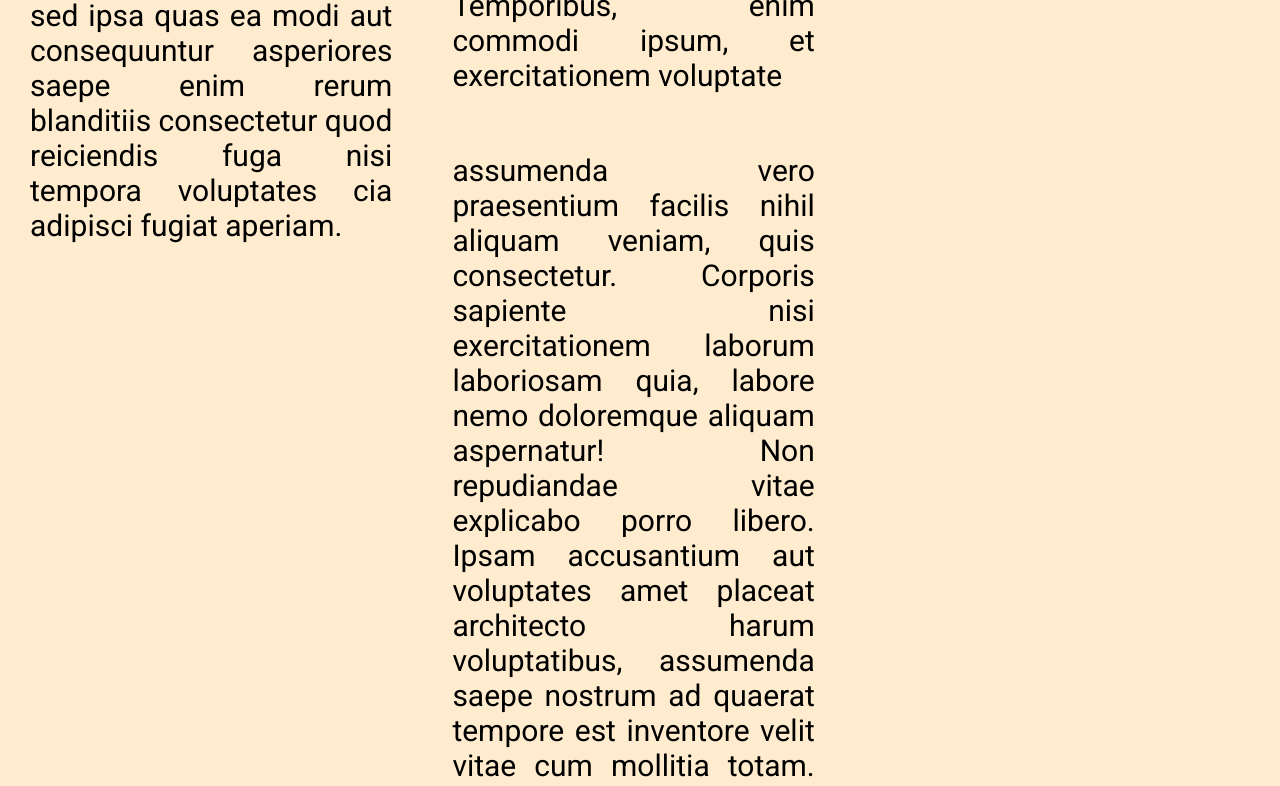
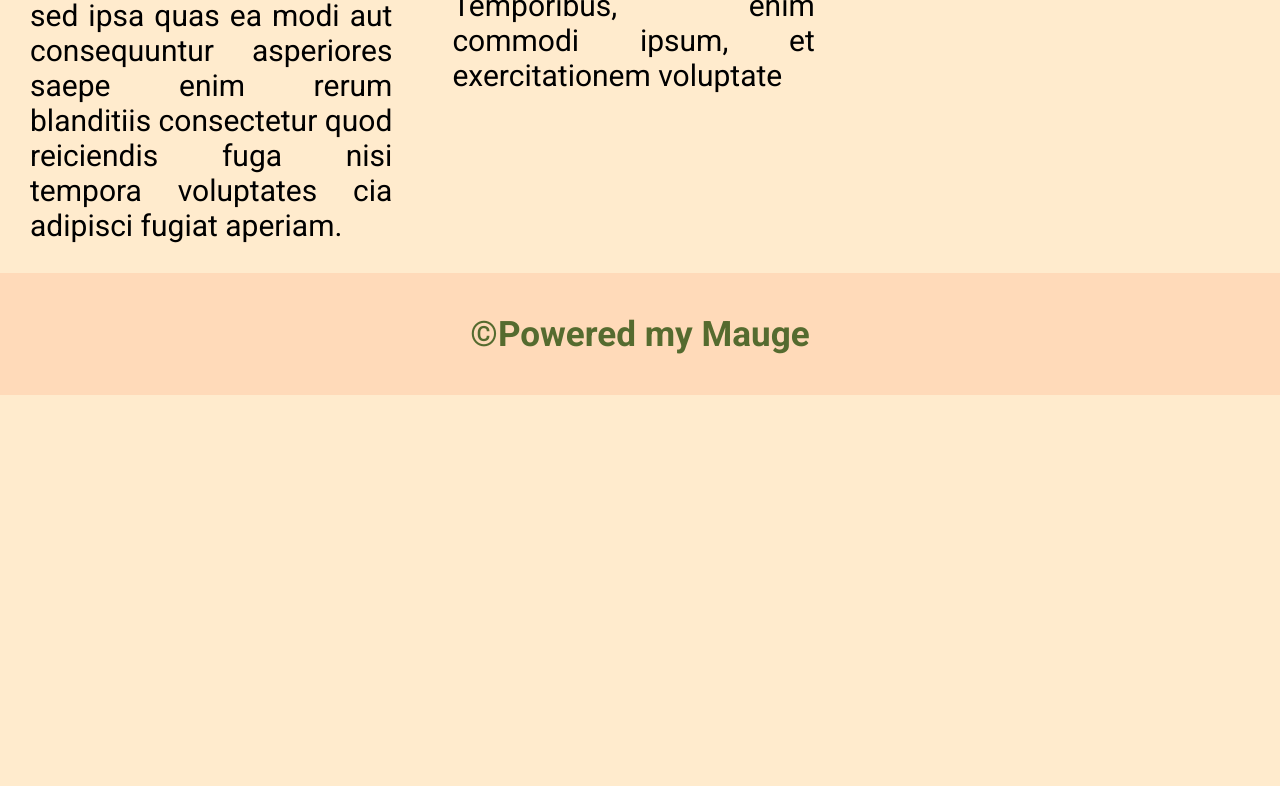
Before and after one commit to maugedamy/LunaSerena-DamyEugenia, a plain HTML site: page index.html in a window 1280 px wide. Shown: the part 3220-4006 px from the top of the page. After the commit the page ends 3615 px from the top, so only its background shows below. Drawn offline with Linux system fonts and the light colour scheme.

Commit message:
animaciones sin grad

```diff
--- a/css/style.css
+++ b/css/style.css
@@ -110,10 +110,12 @@ ul, li {
 li {
     padding: 1%;
     font-size: 3rem;
+    transition: all 1s;
 }
 
 li:hover {
     color: var(--secundario);
+    font-size: 3.5rem;
 }
 
 h2 {
--- a/index.html
+++ b/index.html
@@ -104,15 +104,6 @@
                     exercitationem nostrum sint a accusantium? Temporibus, enim commodi ipsum, et exercitationem
                     voluptate
                 </p>
-                <p>
-                    assumenda vero praesentium facilis nihil aliquam veniam, quis consectetur. Corporis sapiente nisi
-                    exercitationem laborum laboriosam quia, labore nemo doloremque aliquam aspernatur! Non repudiandae
-                    vitae
-                    explicabo porro libero. Ipsam accusantium aut voluptates amet placeat architecto harum voluptatibus,
-                    assumenda saepe nostrum ad quaerat tempore est inventore velit vitae cum mollitia totam. Repellat
-                    minus.
-
-                </p>
             </div>
 
             <div class="main_text_div" id="actividades">
```
